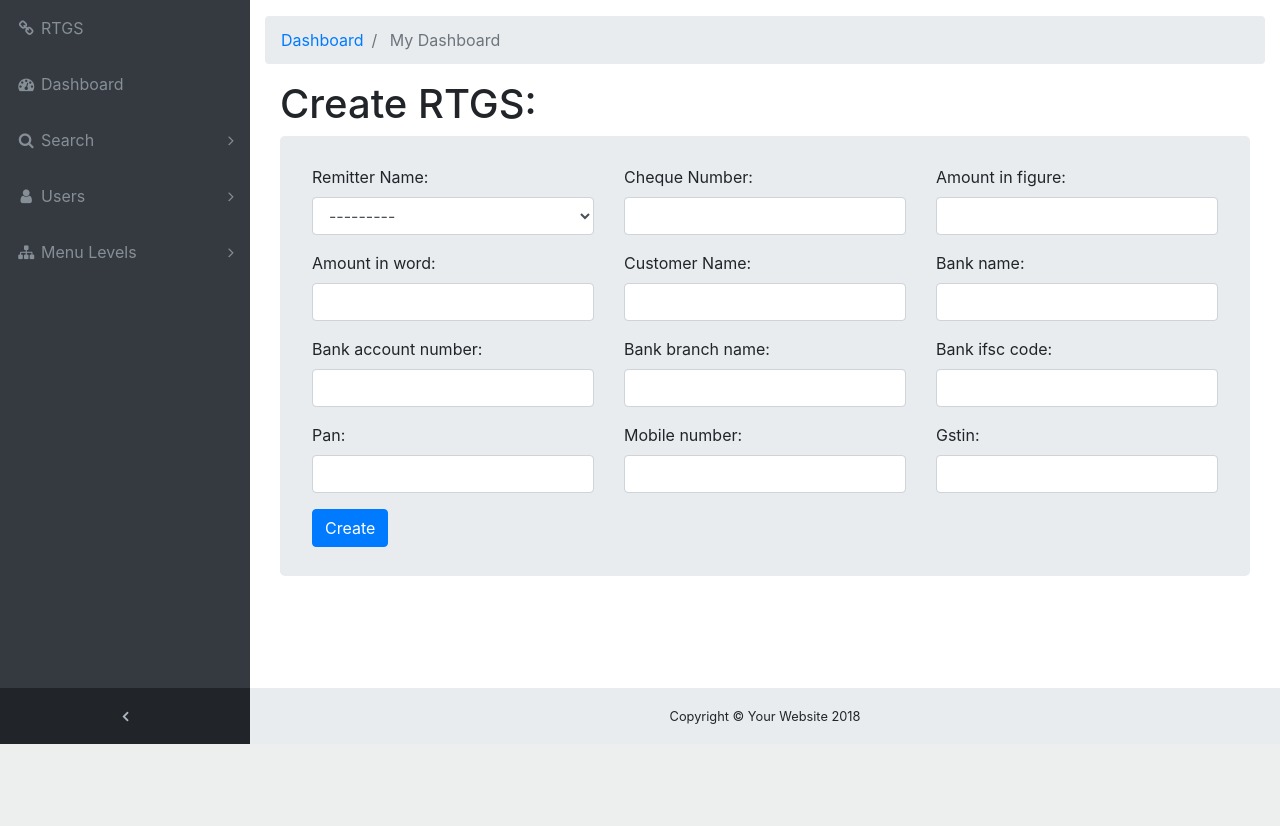
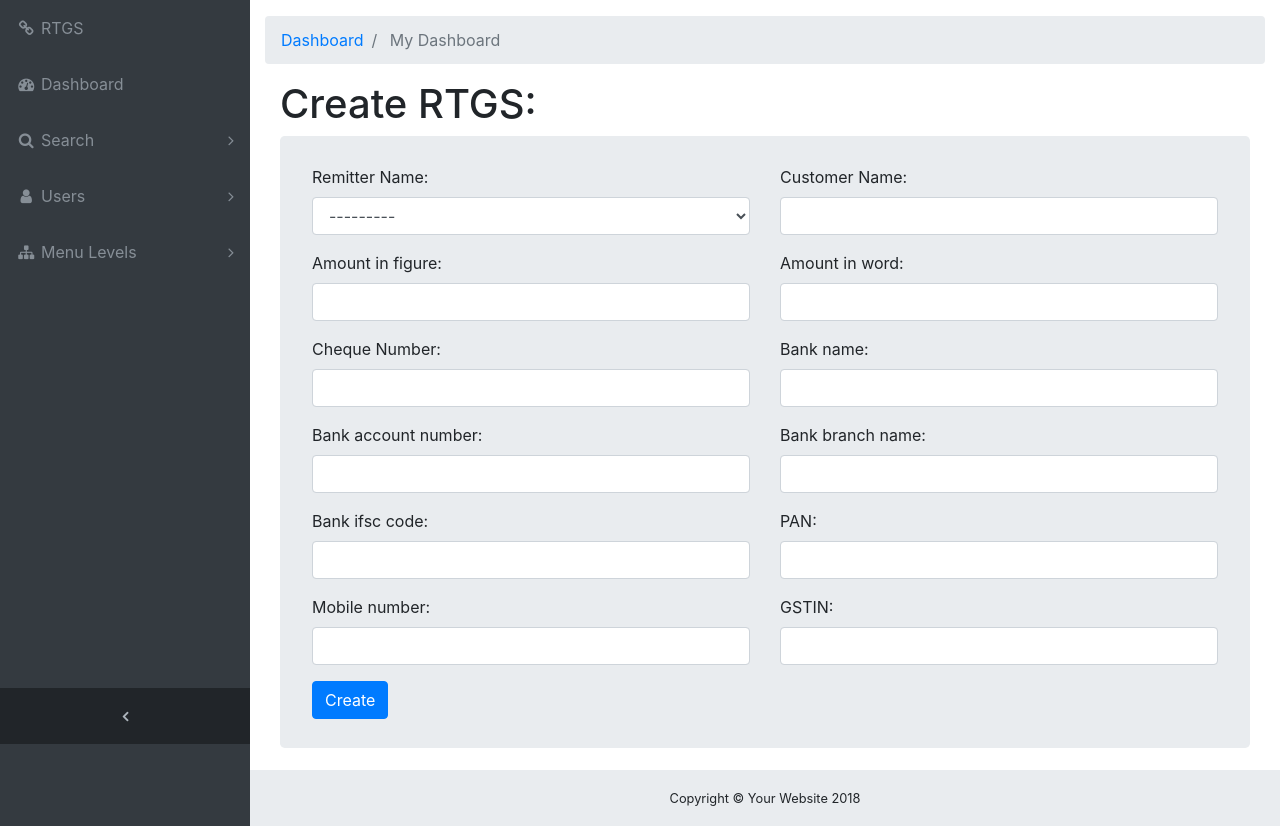
Before and after one commit to ronbaddi004/Sequoia, a Django app: page /rtgs/create/ in a window 1280 px wide. Shown: the part 56-882 px from the top of the page. Before the commit the page ends 800 px from the top, so only its background shows below. Run offline with Django 3.2, Linux system fonts and the light colour scheme; a user stored in the database is signed in; data comes from the database, SQL or seed files in the repository; some libraries are stand-ins or nearby versions.

Commit message:
Updated RTGS form Issues

```diff
--- a/templates/SequoiaApp/rtgs_create.html
+++ b/templates/SequoiaApp/rtgs_create.html
@@ -8,7 +8,7 @@
         <form method="POST">
             {% csrf_token %}
             <div class="row">
-                <div class="form-group col-sm-4 col-md-4">
+                <div class="form-group col-sm-6 col-md-6">
                     <label for="remitter">Remitter Name:</label>
                     <select name="remitter" class="form-control" required id="remitter">
                         <option value="" selected>---------</option>
@@ -17,48 +17,48 @@
                         {% endfor %}
                     </select>
                 </div>
-                <div class="form-group col-sm-4 col-md-4">
+                <div class="form-group col-sm-6 col-md-6">
+                    <label for="id_name">Customer Name:</label>
+                    <input type="text" name="name" maxlength="256" class="form-control " required id="id_name" />
+                </div>
+                <div class="form-group col-sm-6 col-md-6">
+                    <label for="id_amount_in_figure">Amount in figure:</label>
+                    <input type="number" name="amount_in_figure" step="0.01" class="form-control " required id="id_amount_in_figure" />
+                </div>
+                <div class="form-group col-sm-6 col-md-6">
+                    <label for="id_amount_in_word">Amount in word:</label>
+                    <input type="text" name="amount_in_word" maxlength="1024" class="form-control " required id="id_amount_in_word" />
+                </div>
+                <div class="form-group col-sm-6 col-md-6">
                     <label for="cheque_number">Cheque Number:</label>
                     <input type="text" name="cheque_number" maxlength="15" class="form-control " required id="id_cheque_number" />
                 </div>
-                <div class="form-group col-sm-4 col-md-4">
-                    <label for="id_amount_in_figure">Amount in figure:</label>
-                    <input type="number" name="amount_in_figure" step="0.01" class="form-control " required id="id_amount_in_figure" />
-                </div>
-                <div class="form-group col-sm-4 col-md-4">
-                    <label for="id_amount_in_word">Amount in word:</label>
-                    <input type="text" name="amount_in_word" maxlength="1024" class="form-control " required id="id_amount_in_word" />
-                </div>
-                <div class="form-group col-sm-4 col-md-4">
-                    <label for="id_name">Customer Name:</label>
-                    <input type="text" name="name" maxlength="256" class="form-control " required id="id_name" />
-                </div>
-                <div class="form-group col-sm-4 col-md-4">
+                <div class="form-group col-sm-6 col-md-6">
                     <label for="id_bank_name">Bank name:</label>
                     <input type="text" name="bank_name" maxlength="256" class="form-control " required id="id_bank_name" />
                 </div>
-                <div class="form-group col-sm-4 col-md-4">
+                <div class="form-group col-sm-6 col-md-6">
                     <label for="id_bank_account_number">Bank account number:</label>
                     <input type="text" name="bank_account_number" maxlength="256" class="form-control " required id="id_bank_account_number" />
                 </div>
-                <div class="form-group col-sm-4 col-md-4">
+                <div class="form-group col-sm-6 col-md-6">
                     <label for="id_bank_branch_name">Bank branch name:</label>
                     <input type="text" name="bank_branch_name" maxlength="256" class="form-control " required id="id_bank_branch_name" />
                 </div>
-                <div class="form-group col-sm-4 col-md-4">
+                <div class="form-group col-sm-6 col-md-6">
                     <label for="id_bank_ifsc_code">Bank ifsc code:</label>
                     <input type="text" name="bank_ifsc_code" maxlength="256" class="form-control " required id="id_bank_ifsc_code" />
                 </div>
-                <div class="form-group col-sm-4 col-md-4">
-                    <label for="id_PAN">Pan:</label>
+                <div class="form-group col-sm-6 col-md-6">
+                    <label for="id_PAN">PAN:</label>
                     <input type="text" name="PAN" maxlength="10" class="form-control " required id="id_PAN" />
                 </div>
-                <div class="form-group col-sm-4 col-md-4">
+                <div class="form-group col-sm-6 col-md-6">
                     <label for="id_mobile_number">Mobile number:</label>
                     <input type="text" name="mobile_number" maxlength="10" class="form-control " required id="id_mobile_number" />
                 </div>
-                <div class="form-group col-sm-4 col-md-4">
-                    <label for="id_GSTIN">Gstin:</label>
+                <div class="form-group col-sm-6 col-md-6">
+                    <label for="id_GSTIN">GSTIN:</label>
                     <input type="text" name="GSTIN" maxlength="256" class="form-control " required id="id_GSTIN" />
                 </div>
             </div>
```
